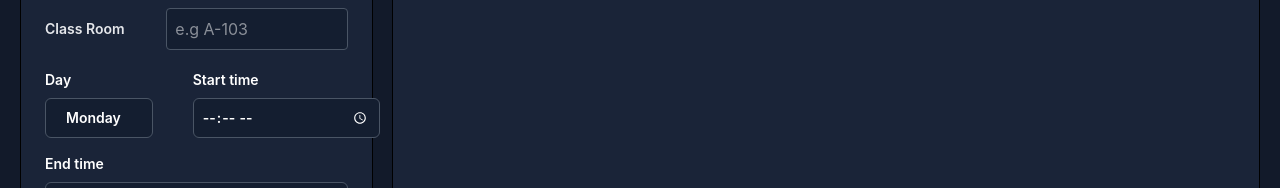
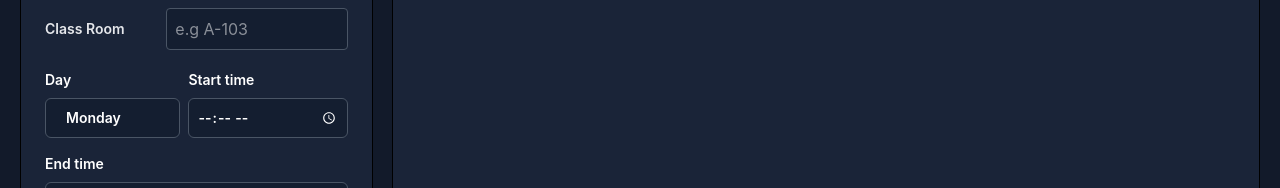
Before and after one commit to Ayan-x4/Time-table-generator, a React (Vite) app: page / in a window 1280 px wide. Shown: the part 408-596 px from the top of the page. Built offline with nearby package versions, Linux system fonts and the light colour scheme.

Commit message:
start and end time input size bug fixed

```diff
--- a/src/components/Input.jsx
+++ b/src/components/Input.jsx
@@ -171,11 +171,11 @@ const Input = () => {
             ></input>
           </div>
         </div>
-        <div className="mt-5 flex  items-center gap-10">
-          <div className="text-white font-semibold text-sm  ">
+        <div className="mt-5 flex  items-center justify-between  gap-2">
+          <div className="text-white font-semibold text-sm  w-[12rem] ">
             <h1 className="mb-2">Day</h1>
             <div>
-              <select className="border-gray-600 border w-[160%] h-10 bg-[#141e30] px-5  py-1 rounded-md outline-none appearance-none  ">
+              <select className="border-gray-600 border w-full h-10 bg-[#141e30] px-5  py-1 rounded-md outline-none appearance-none  ">
                 <option value="Semester-1" className="text-white">
                   Monday
                 </option>
@@ -201,13 +201,13 @@ const Input = () => {
             </div>
           </div>
 
-          <div className="px-10 ">
+          <div className=" ">
             <div className="text-white font-semibold text-sm  ">
               <h1 className="mb-2 ">Start time</h1>
 
               <input
                 type="time"
-                className="border-gray-600 border w-[162%] h-10 bg-[#141e30] px-2 py-1 rounded-md outline-none appearance-none text-white  [color-scheme:dark] "
+                className="border-gray-600 border w-[10rem] h-10 bg-[#141e30] px-2 py-1 rounded-md outline-none appearance-none text-white  [color-scheme:dark] "
               ></input>
             </div>
           </div>
```
